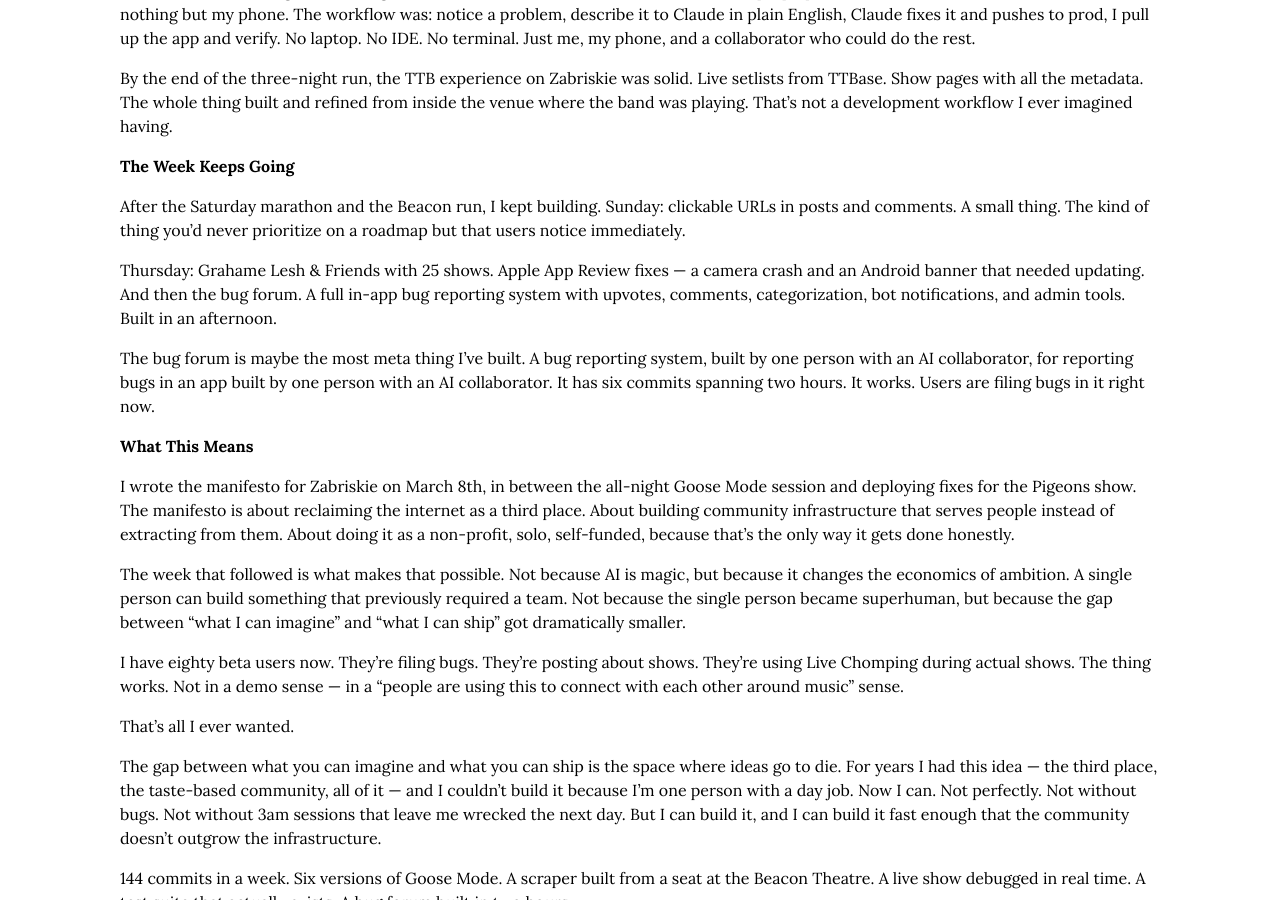
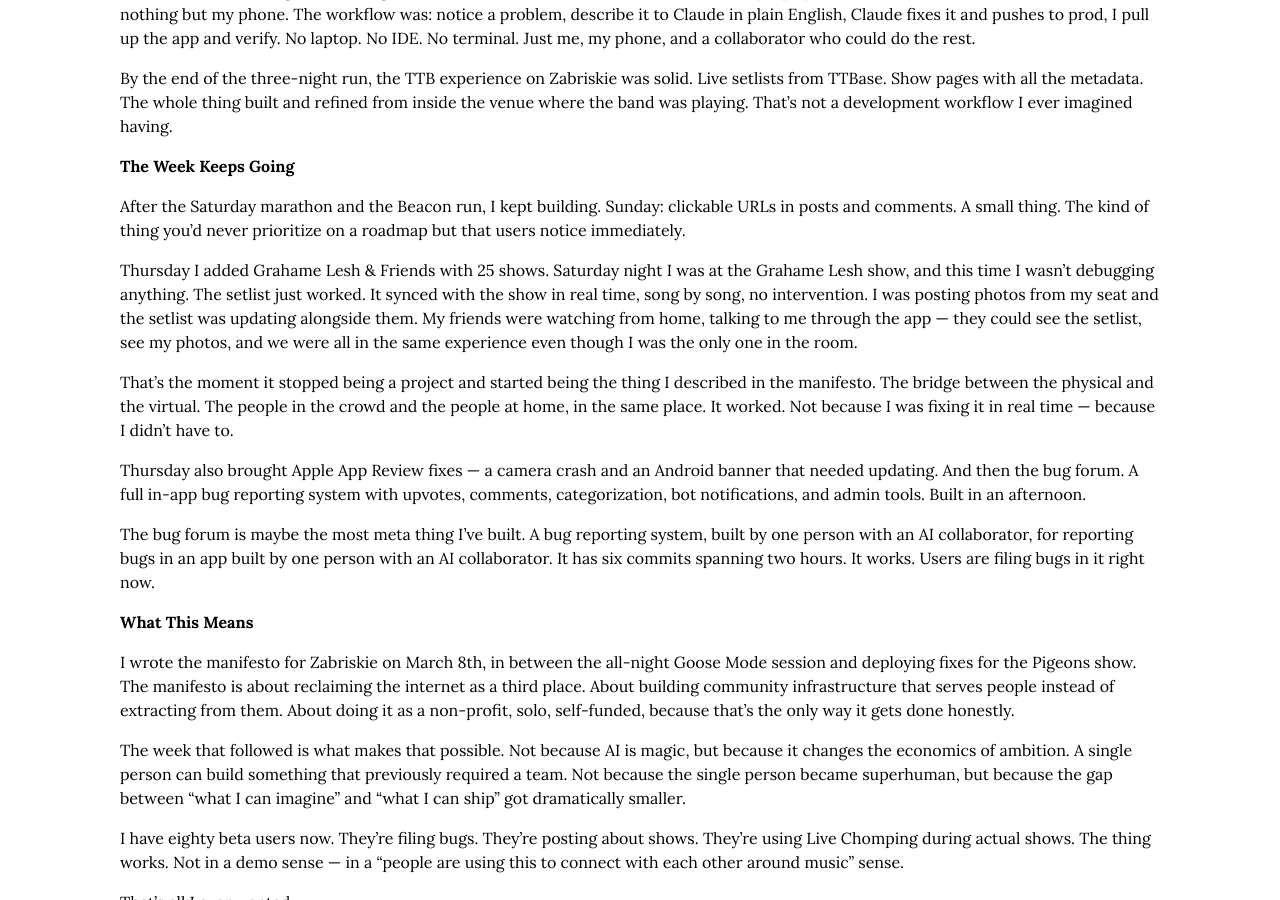
Before and after one commit to cmeiklejohn/cmeiklejohn.github.io, a Jekyll site: the page built from _posts/2026-03-20-what-building-with-claude-actually-looks-like.markdown, in a window 1280 px wide and 900 px high, scrolled down 3162 px. Built offline with Jekyll 4.4.1, drawn with Linux system fonts in a browser that asks for light colours; some web fonts are replaced.

Commit message:
Add Grahame Lesh show experience — the moment it worked
Co-Authored-By: Claude Opus 4.6 (1M context) <noreply@anthropic.com>

```diff
--- a/_posts/2026-03-20-what-building-with-claude-actually-looks-like.markdown
+++ b/_posts/2026-03-20-what-building-with-claude-actually-looks-like.markdown
@@ -100,7 +100,11 @@ By the end of the three-night run, the TTB experience on Zabriskie was solid. Li
 
 After the Saturday marathon and the Beacon run, I kept building. Sunday: clickable URLs in posts and comments. A small thing. The kind of thing you'd never prioritize on a roadmap but that users notice immediately.
 
-Thursday: Grahame Lesh & Friends with 25 shows. Apple App Review fixes — a camera crash and an Android banner that needed updating. And then the bug forum. A full in-app bug reporting system with upvotes, comments, categorization, bot notifications, and admin tools. Built in an afternoon.
+Thursday I added Grahame Lesh & Friends with 25 shows. Saturday night I was at the Grahame Lesh show, and this time I wasn't debugging anything. The setlist just worked. It synced with the show in real time, song by song, no intervention. I was posting photos from my seat and the setlist was updating alongside them. My friends were watching from home, talking to me through the app — they could see the setlist, see my photos, and we were all in the same experience even though I was the only one in the room.
+
+That's the moment it stopped being a project and started being the thing I described in the manifesto. The bridge between the physical and the virtual. The people in the crowd and the people at home, in the same place. It worked. Not because I was fixing it in real time — because I didn't have to.
+
+Thursday also brought Apple App Review fixes — a camera crash and an Android banner that needed updating. And then the bug forum. A full in-app bug reporting system with upvotes, comments, categorization, bot notifications, and admin tools. Built in an afternoon.
 
 The bug forum is maybe the most meta thing I've built. A bug reporting system, built by one person with an AI collaborator, for reporting bugs in an app built by one person with an AI collaborator. It has six commits spanning two hours. It works. Users are filing bugs in it right now.
 
```
